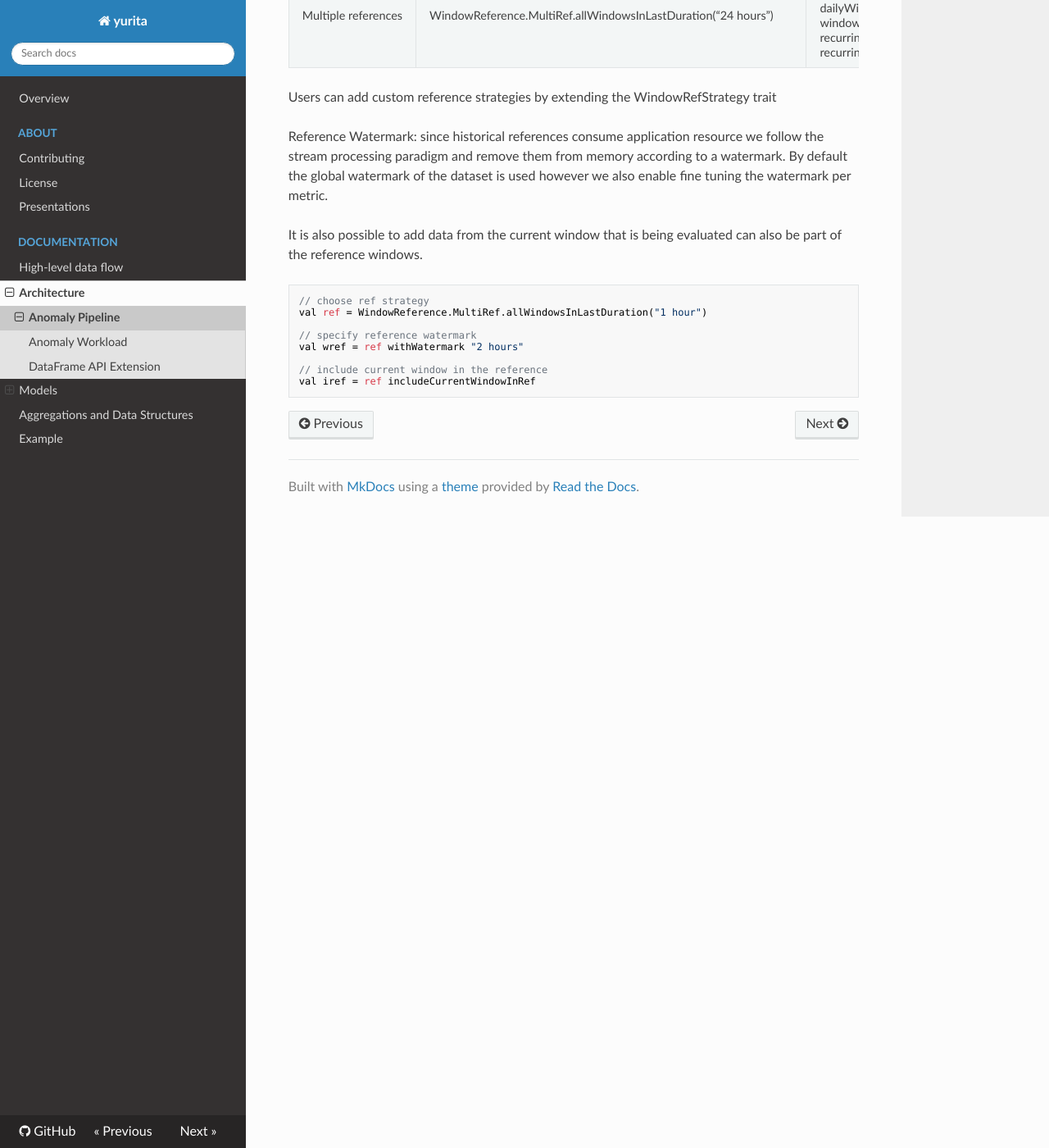
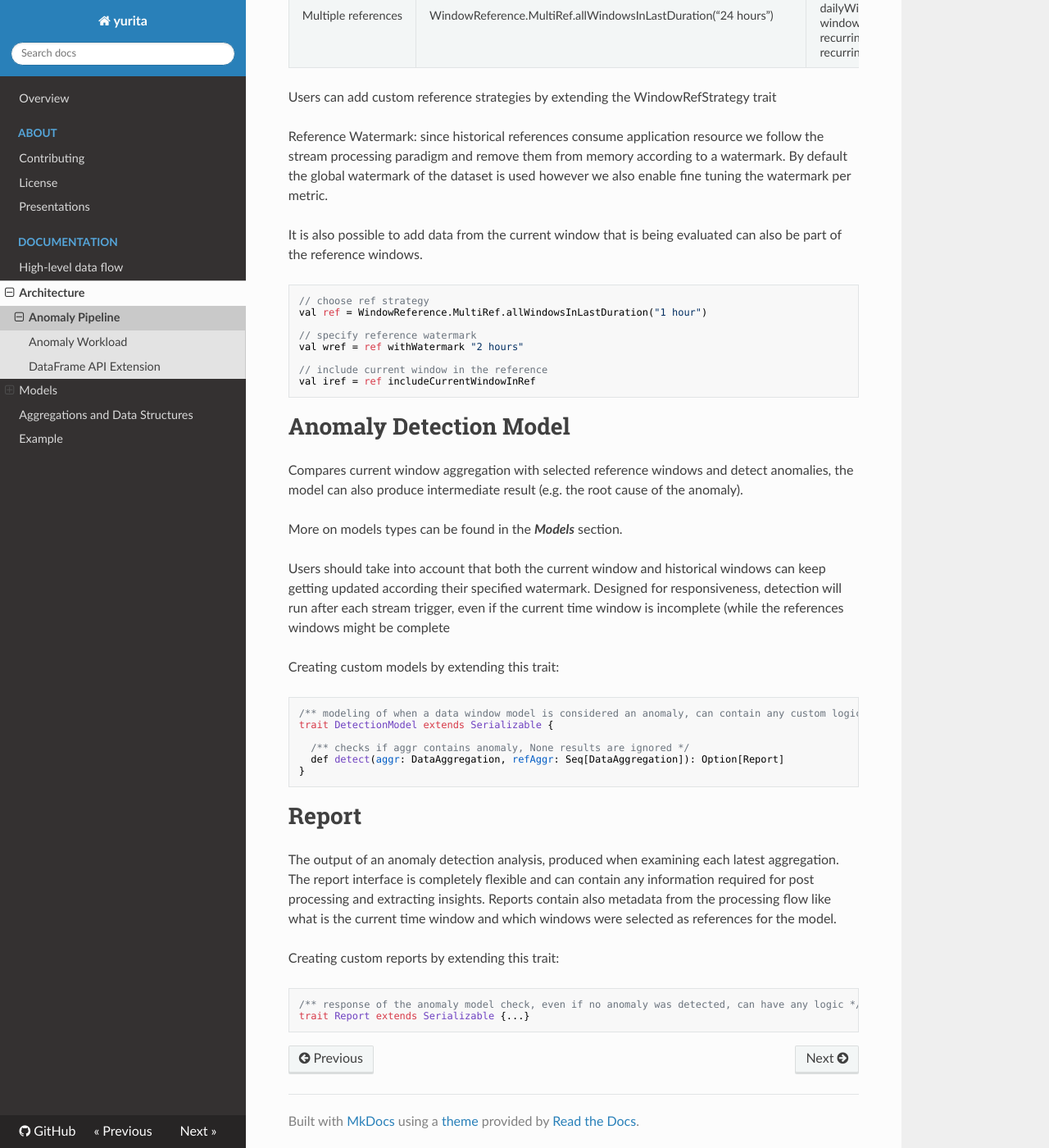
Before and after one commit to paypal/yurita, an MkDocs documentation site: the page built from docs/pipeline.md, in a window 1280 px wide and 1400 px high, scrolled down 1567 px. Shown: the whole window at 82% size. Built offline with MkDocs 1.6.1, drawn with Linux system fonts in a browser that asks for light colours; nearby versions of some CDN libraries; old or Windows-style settings are respelled for this version of MkDocs.

Commit message:
Update pipeline.md

````diff
--- a/docs/pipeline.md
+++ b/docs/pipeline.md
@@ -83,3 +83,33 @@ val wref = ref withWatermark "2 hours"
 // include current window in the reference
 val iref = ref includeCurrentWindowInRef
 ```
+# Anomaly Detection Model
+
+Compares current window aggregation with selected reference windows and detect anomalies, the model can also produce intermediate result (e.g. the root cause of the anomaly).
+
+More on models types can be found in the ___Models___ section.
+
+Users should take into account that both the current window and historical windows can keep getting updated according their specified watermark.
+Designed for responsiveness, detection will run after each stream trigger, even if the current time window is incomplete (while the references windows might be complete
+
+Creating custom models by extending this trait:
+
+```
+/** modeling of when a data window model is considered an anomaly, can contain any custom logic */
+trait DetectionModel extends Serializable {
+
+  /** checks if aggr contains anomaly, None results are ignored */
+  def detect(aggr: DataAggregation, refAggr: Seq[DataAggregation]): Option[Report]
+}
+```
+# Report
+
+The output of an anomaly detection analysis, produced when examining each latest aggregation. The report interface is completely flexible and can contain any information required for post processing and extracting insights.
+Reports contain also metadata from the processing flow like what is the current time window and which windows were selected as references for the model.
+
+
+Creating custom reports by extending this trait:
+```
+/** response of the anomaly model check, even if no anomaly was detected, can have any logic */
+trait Report extends Serializable {...}
+```
````
